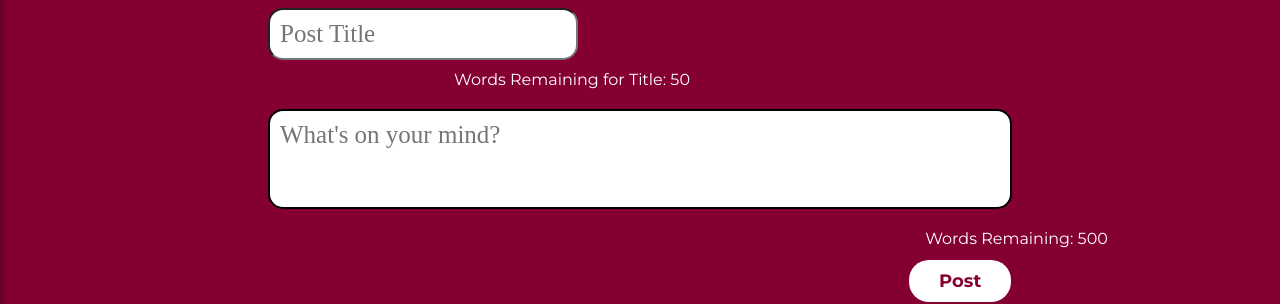
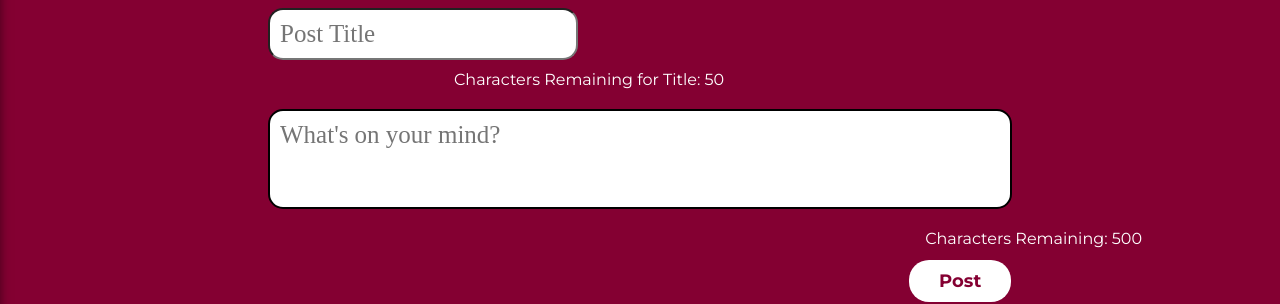
Before and after one commit to omarabbas1/Aubify, a React (Create React App) app: page /homepage in a window 1280 px wide. Shown: the part 158-462 px from the top of the page. Built offline with nearby package versions, Linux system fonts and the light colour scheme; no server answers.

Commit message:
remaining feature fix

```diff
--- a/src/components/HomePage/HomePage.jsx
+++ b/src/components/HomePage/HomePage.jsx
@@ -134,7 +134,7 @@ const HomePage = () => {
   onChange={handleInputChange}
 />
 <div className="remaining-characters">
-  Words Remaining for Title: {remainingTitleWords}
+  Characters Remaining for Title: {remainingTitleWords}
 </div>
   <textarea
   placeholder="What's on your mind?"
@@ -148,7 +148,7 @@ const HomePage = () => {
   }}
 ></textarea>
 <div className="remaining-Postcharacters">
-  Words Remaining: {remainingWords}
+  Characters Remaining: {remainingWords}
 </div>
   <button className="submit-post-button" onClick={() =>  handleCreatePost()} >Post</button>
         <div className="post-list">
```
